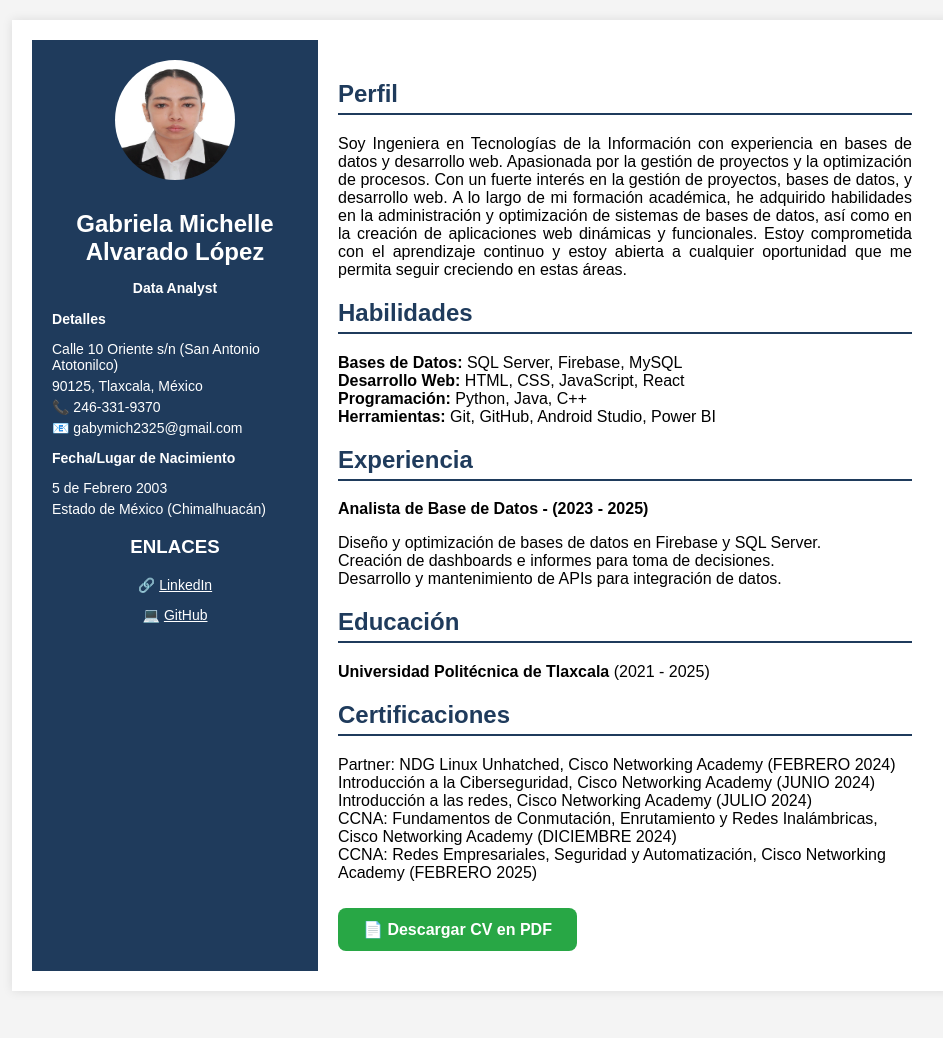
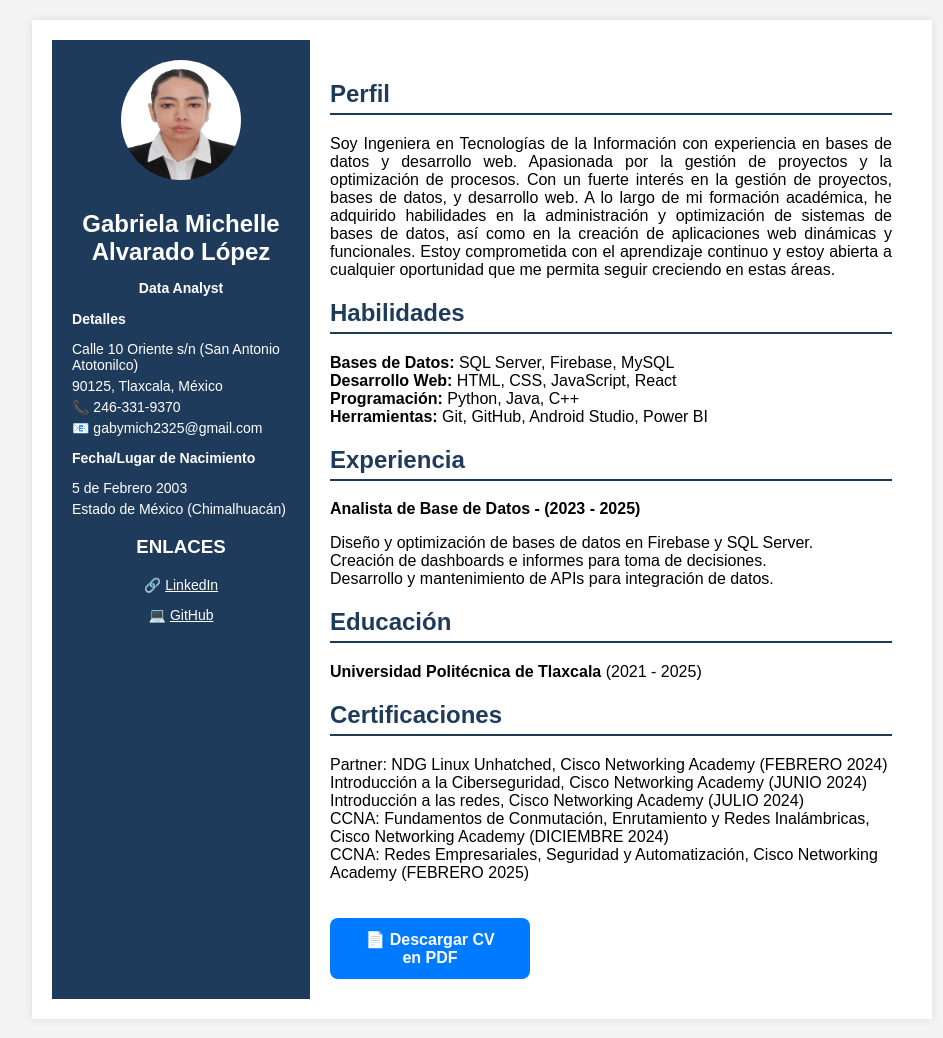
Before and after one commit to Gabriela0503/CV-Gabriela-, a plain HTML site: page index.html in a window 1280 px wide. Shown: the whole page, without its empty margins (158-1101 px from the left). Before the commit the page ends 1011 px from the top, so only its background shows below. Drawn offline with Linux system fonts and the light colour scheme.

Commit message:
Update index.html

```diff
--- a/index.html
+++ b/index.html
@@ -23,6 +23,7 @@
             margin: 20px;
             padding: 20px;
             width: 100%;
+            box-sizing: border-box;
         }
 
         .sidebar {
@@ -31,6 +32,7 @@
             padding: 20px;
             width: 30%;
             text-align: center;
+            box-sizing: border-box;
         }
 
         .sidebar img {
@@ -62,6 +64,7 @@
         .content {
             padding: 20px;
             width: 70%;
+            box-sizing: border-box;
         }
 
         h2 {
@@ -77,20 +80,23 @@
 
         .descargar {
             display: inline-block;
-            margin-top: 10px;
+            margin-top: 20px;
             padding: 12px 25px;
-            background: #28a745;
+            background: #007bff;
             color: white;
             text-decoration: none;
             border-radius: 8px;
             font-size: 16px;
             font-weight: bold;
             text-align: center;
+            width: 100%;
+            max-width: 200px;
             transition: background-color 0.3s ease, transform 0.2s ease;
+            box-sizing: border-box;
         }
 
         .descargar:hover {
-            background: #218838;
+            background: #0056b3;
             transform: scale(1.05);
         }
 
@@ -161,6 +167,7 @@
             .descargar {
                 width: 100%;
                 text-align: center;
+                max-width: none; /* Para que el botón ocupe el 100% en pantallas pequeñas */
             }
 
             .container {
```
